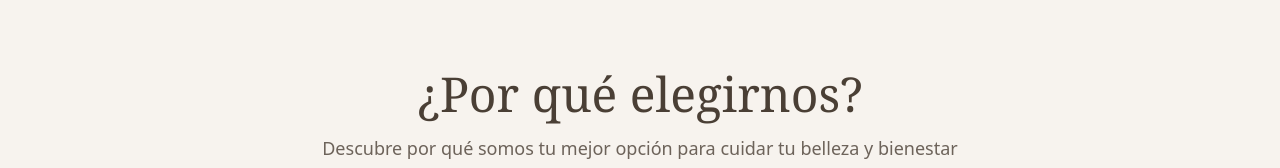
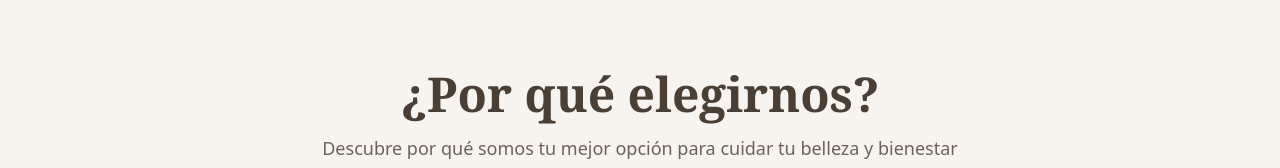
Before and after one commit to AndreuSG/--dev--glow, a React (Vite) app: page / in a window 1280 px wide. Shown: the part 618-786 px from the top of the page. Built offline with nearby package versions, Linux system fonts and the light colour scheme.

Commit message:
Updated globals.css

```diff
--- a/src/components/products/brand-selector.tsx
+++ b/src/components/products/brand-selector.tsx
@@ -48,7 +48,7 @@ export function BrandSelector({ currentBrand, onBrandChange, brandDescription }:
         <div className="max-w-7xl mx-auto px-4">
           <div className="flex items-center gap-4 mb-6">
             <Sparkles className="w-6 h-6 text-[#AE8871]" />
-            <h2 className={`${"font-serif"} text-5xl text-[#4A3F35]`}>{currentBrand.toUpperCase()}</h2>
+            <h2 className={`${"font-serif"} text-5xl text-[#4A3F35]`}>{currentBrand.charAt(0).toUpperCase() + currentBrand.slice(1)}</h2>
           </div>
           <p className="text-xl text-[#4A3F35]/80 max-w-3xl leading-relaxed">
             {brandDescription}
--- a/src/globals.css
+++ b/src/globals.css
@@ -98,7 +98,7 @@
 /* Mejoras en la tipografía */
 @layer base {
   h1, h2, h3, h4, h5, h6 {
-    @apply font-serif;
+    @apply font-serif font-bold;
   }
 
   p {
```
